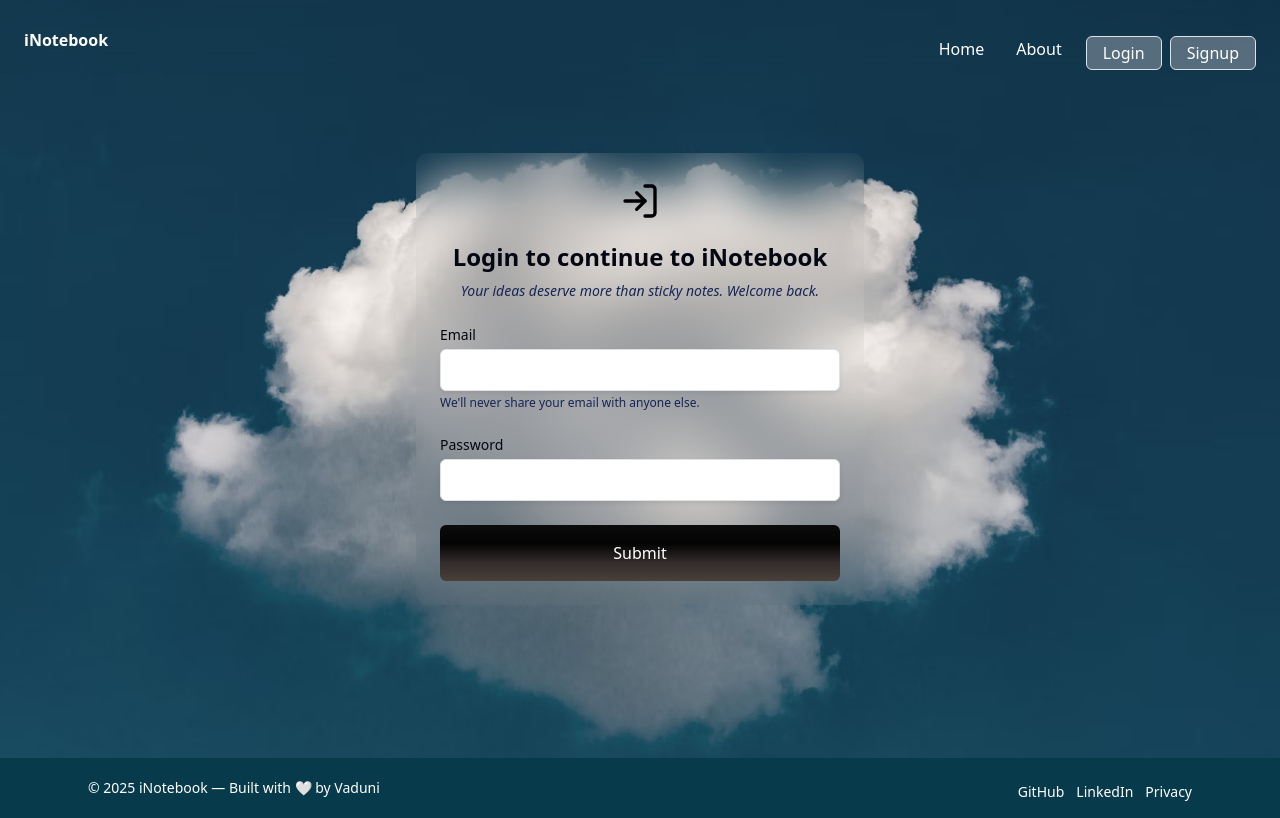
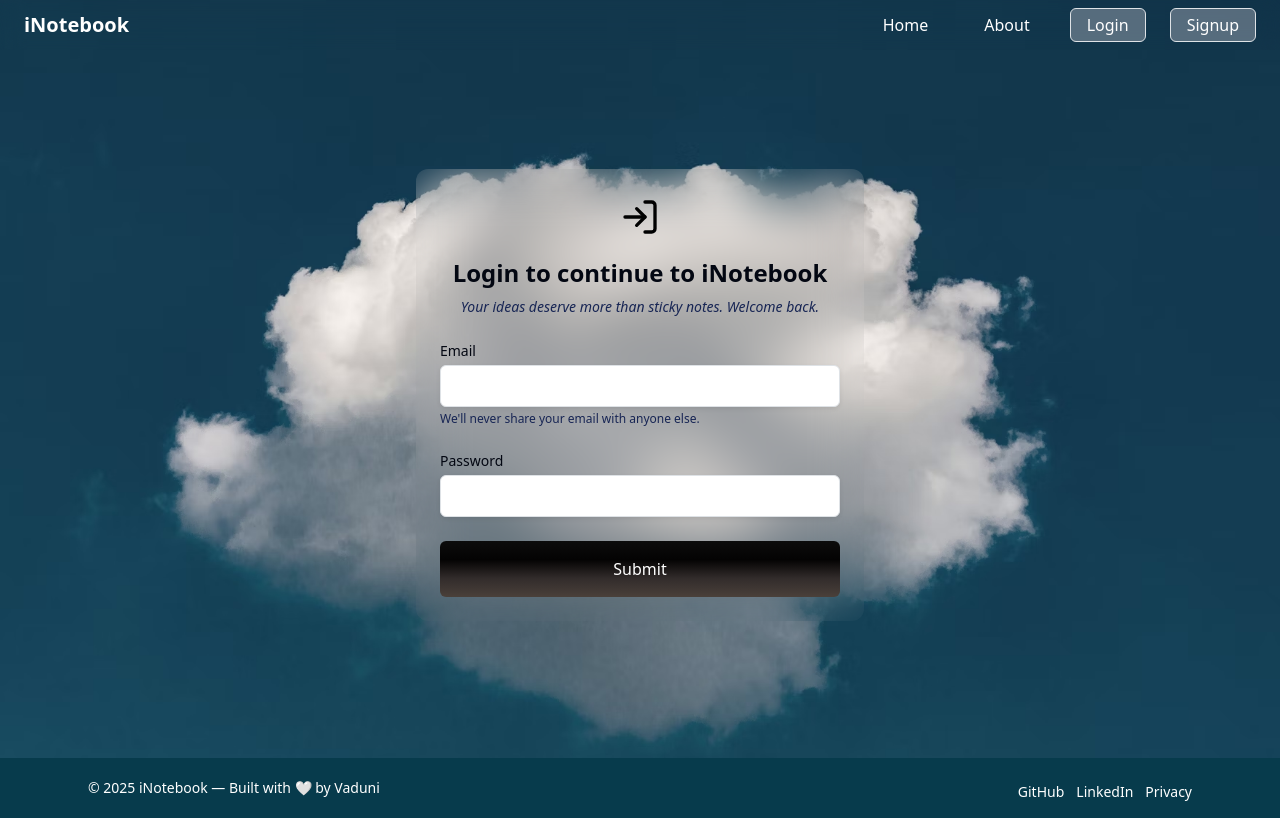
Before and after one commit to Vaduni/iNotebook, a React (Create React App) app: page /login in a window 1280 px wide. Built offline with nearby package versions, Linux system fonts and the light colour scheme.

Commit message:
fixed bugs

```diff
--- a/src/components/Login.js
+++ b/src/components/Login.js
@@ -51,7 +51,7 @@ const Login = (props) => {
     >
       <div className="relative max-w-3xl w-full flex items-center justify-center">
         {/* Login Card */}
-        <div className="relative backdrop-blur-xl p-4 rounded-xl shadow-l z-10 w-full max-w-md">
+        <div className="relative backdrop-blur-xl p-4 mt-8 mb-0 rounded-xl shadow-l z-10 w-full max-w-md">
           <LogIn className="mx-auto mb-3 h-12 w-10 text-black" />
           <h2 className="text-2xl text-center font-bold text-gray-950 mb-2">
             Login to continue to iNotebook
--- a/src/components/Navbar.js
+++ b/src/components/Navbar.js
@@ -26,31 +26,20 @@ const Navbar = () => {
 
   return (
     <nav className="fixed top-0 left-0 w-full z-50 bg-transparent backdrop-blur-md text-white">
-      <div className="max-w-screen-xl mx-auto px-4 py-1 flex items-center justify-between">
-        {/* Brand */}
-        <div className="flex items-center mt-2 space-x-2">
-          <h1><b>iNotebook</b></h1>
-        </div>
+      <div className="max-w-screen-xl mx-auto px-4 py-2">
+        <div className="hidden lg:flex items-center justify-between">
+          <h1 className="font-bold text-xl">
+            <Link to="/" onClick={closeMenu}>
+              iNotebook
+            </Link>
+          </h1>
 
-        {/* Hamburger Icon */}
-        <div className="lg:hidden cursor-pointer z-50" onClick={toggleMenu}>
-          <div className={`w-6 h-0.5 bg-white my-1 transition ${isOpen ? 'rotate-45 translate-y-2' : ''}`} />
-          <div className={`w-6 h-0.5 bg-white my-1 transition ${isOpen ? 'opacity-0' : ''}`} />
-          <div className={`w-6 h-0.5 bg-white my-1 transition ${isOpen ? '-rotate-45 -translate-y-2' : ''}`} />
-        </div>
 
-        {/* Navigation Items */}
-        <div
-          className={`flex-col lg:flex-row lg:flex ${
-            isOpen ? "flex" : "hidden"
-          } items-center space-x-4 mt-4 lg:mt-0 lg:space-x-4 text-center w-full lg:w-auto`}
-        >
-          <ul className="flex flex-col lg:flex-row lg:space-x-4 items-center">
-            <li>
+
+          <div className="flex items-center space-x-6">
             <Link
               to="/Home"
-                onClick={closeMenu}
-                className={`block py-1 px-2 rounded ${
+              className={`block py-1 px-3 rounded ${
                 location.pathname === "/Home"
                   ? "bg-gray-400 opacity-30"
                   : "hover:bg-gray-400 hover:bg-opacity-30"
@@ -58,12 +47,9 @@ const Navbar = () => {
             >
               Home
             </Link>
-            </li>
-            <li>
             <Link
               to="/About"
-                onClick={closeMenu}
-                className={`block py-1 px-2 rounded ${
+              className={`block py-1 px-3 rounded ${
                 location.pathname === "/About"
                   ? "bg-gray-400 opacity-30"
                   : "hover:bg-gray-400 hover:bg-opacity-60"
@@ -71,11 +57,91 @@ const Navbar = () => {
             >
               About
             </Link>
-            </li>
-          </ul>
 
             {!localStorage.getItem("token") ? (
-            <div className="flex flex-col lg:flex-row items-center gap-2 mt-2 lg:mt-0">
+              <>
+                <Link
+                  to="/Login"
+                  className="px-3 py-1 rounded text-white bg-gray-400/50 hover:bg-gray-400/30 transition border border-gray-300"
+                >
+                  Login
+                </Link>
+                <Link
+                  to="/Signup"
+                  className="px-3 py-1 rounded text-white bg-gray-400/50 hover:bg-gray-400/30 transition border border-gray-300"
+                >
+                  Signup
+                </Link>
+              </>
+            ) : (
+              <button
+                onClick={() => {
+                  handleLogout();
+                  closeMenu();
+                }}
+                className="px-3 py-1 border border-brand-accent text-brand-light rounded hover:bg-brand-accent hover:text-white transition"
+              >
+                Logout
+              </button>
+            )}
+          </div>
+        </div>
+
+        <div className="flex lg:hidden justify-between items-center">
+          <h1 className="font-bold text-2xl">
+            <Link to="/" onClick={closeMenu}>
+              iNotebook
+            </Link>
+          </h1>
+
+          {/* Hamburger */}
+          <div className="cursor-pointer z-50" onClick={toggleMenu}>
+            <div
+              className={`w-6 h-0.5 bg-white my-1 transition-all duration-300 ease-in-out ${
+                isOpen ? "rotate-45 translate-y-2" : ""
+              }`}
+            />
+            <div
+              className={`w-6 h-0.5 bg-white my-1 transition-all duration-300 ease-in-out ${
+                isOpen ? "opacity-0" : ""
+              }`}
+            />
+            <div
+              className={`w-6 h-0.5 bg-white my-1 transition-all duration-300 ease-in-out ${
+                isOpen ? "-rotate-45 -translate-y-2" : ""
+              }`}
+            />
+          </div>
+        </div>
+
+        {/*  Mobile Dropdown Menu */}
+        {isOpen && (
+          <div className="flex flex-col items-center justify-center mt-6 gap-4 lg:hidden">
+            <Link
+              to="/Home"
+              onClick={closeMenu}
+              className={`block py-1 px-3 rounded ${
+                location.pathname === "/Home"
+                  ? "bg-gray-400 opacity-30"
+                  : "hover:bg-gray-400 hover:bg-opacity-30"
+              }`}
+            >
+              Home
+            </Link>
+            <Link
+              to="/About"
+              onClick={closeMenu}
+              className={`block py-1 px-3 rounded ${
+                location.pathname === "/About"
+                  ? "bg-gray-400 opacity-30"
+                  : "hover:bg-gray-400 hover:bg-opacity-60"
+              }`}
+            >
+              About
+            </Link>
+
+            {!localStorage.getItem("token") ? (
+              <>
                 <Link
                   to="/Login"
                   onClick={closeMenu}
@@ -90,23 +156,23 @@ const Navbar = () => {
                 >
                   Signup
                 </Link>
-            </div>
+              </>
             ) : (
               <button
                 onClick={() => {
                   handleLogout();
                   closeMenu();
                 }}
-              className="px-3 py-1 mt-2 border border-brand-accent text-brand-light rounded hover:bg-brand-accent hover:text-white transition"
+                className="px-3 py-1 border border-brand-accent text-brand-light rounded hover:bg-brand-accent hover:text-white transition"
               >
                 Logout
               </button>
             )}
           </div>
+        )}
       </div>
     </nav>
   );
 };
 
-
 export default Navbar;
```
Lines whose indentation alone changed are shown as unchanged.
